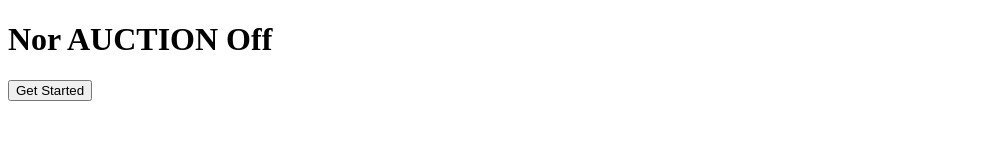
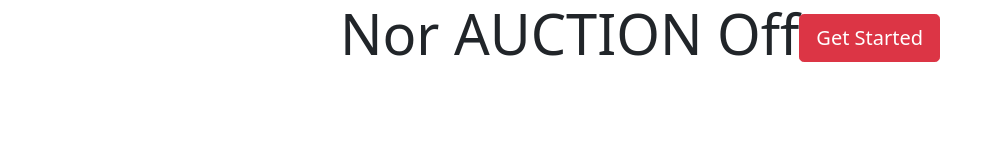
Before and after one commit to CamillaHorneland/Semester-Project-2, a website: page index.html in a window 1280 px wide. Shown: the whole page, without its empty margins (0-995 px from the left). Drawn offline with nearby package versions, Linux system fonts and the light colour scheme.

Commit message:
Dine endringskommentarer her

```diff
--- a/index.html
+++ b/index.html
@@ -6,7 +6,7 @@
     <meta name="description" content="NorAutionOff a auctionhouse online - Semesterproject 2.">
     <title>Nor Auction Off|Home</title>
     <link rel="shortcut icon" type="inamge/ping" href="/img/Favicon – lite.jpeg">
-    <script src="/node_modules/bootstrap/dist/js/bootstrap.bundle.min.js" defer></script>
+    <link rel="stylesheet" href="node_modules/bootstrap/dist/css/bootstrap.min.css">
 </head>
 <body>
     <div class="landing-page d-flex align-items-center justify-content-center">
--- a/package.json
+++ b/package.json
@@ -5,7 +5,7 @@
   "main": "index.js",
   "scripts": {
     "test": "echo \"Error: no test specified\" && exit 1",
-    "build": "sass src/scss:dist/css",
+    "build": "sass src/scss:dist/css & live-server",
     "watch": "sass --watch src/scss:dist/css & live-server"
   },
   "repository": {
```
